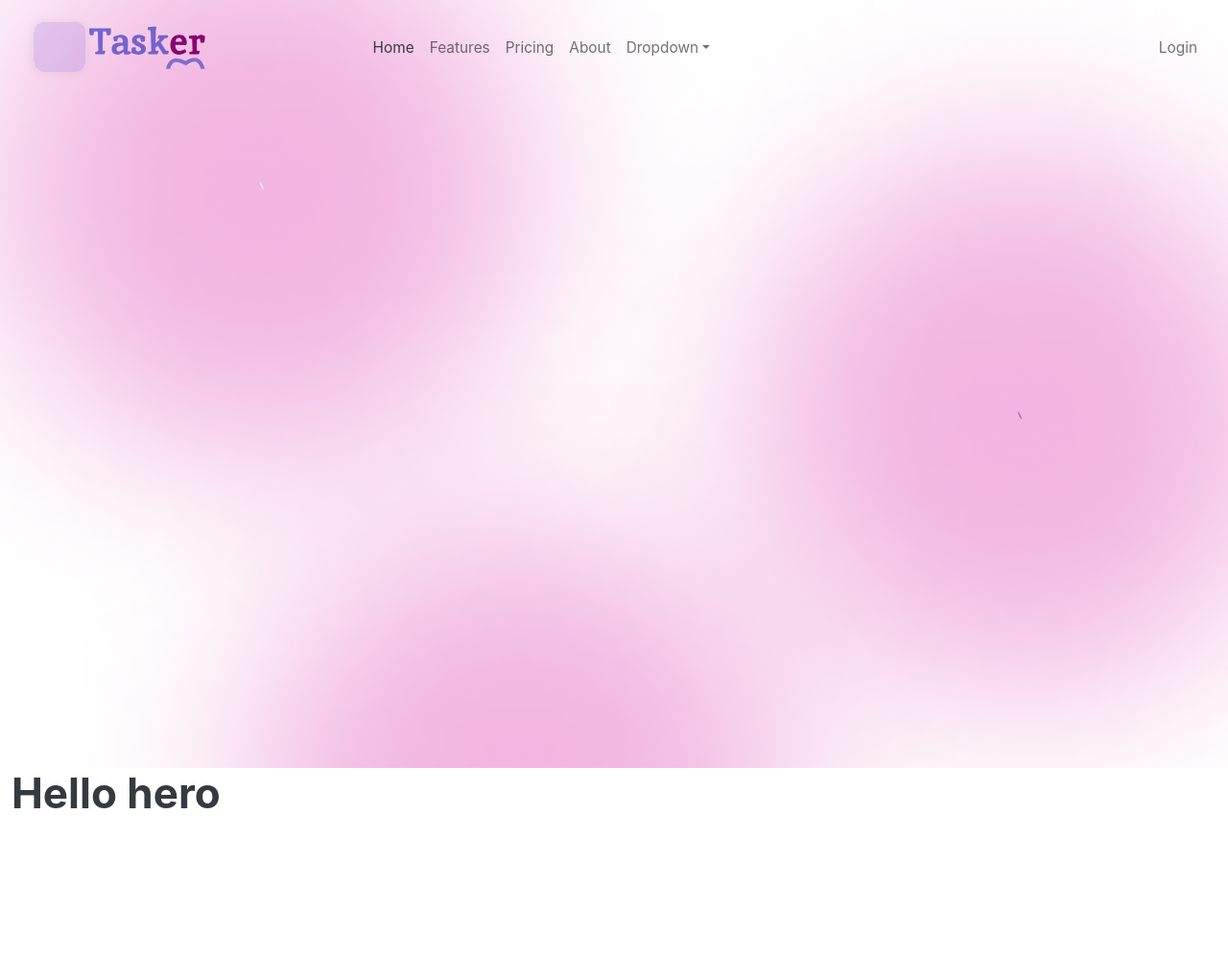
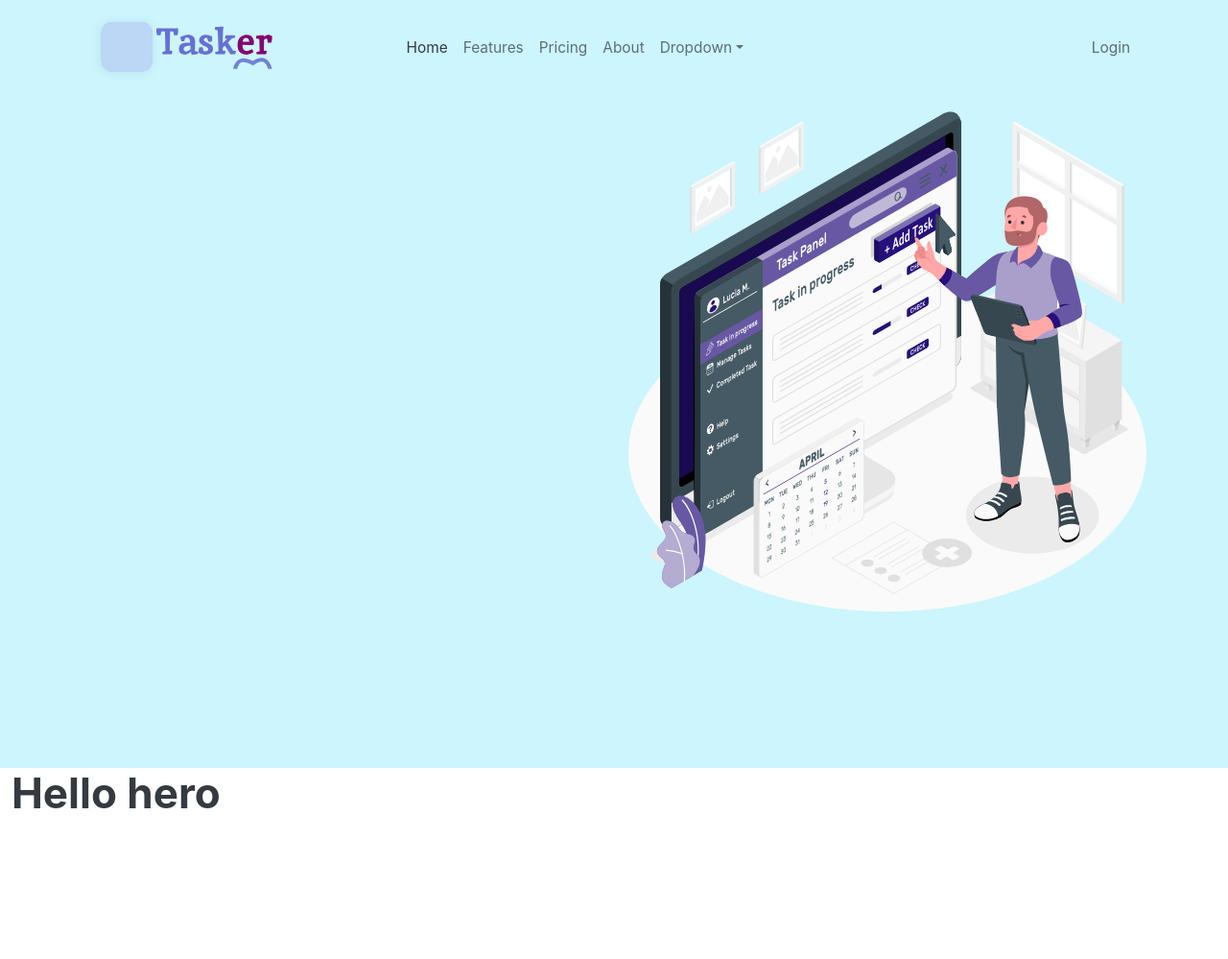
Before and after one commit to sirgama/Tasker, a Django app: page / in a window 1280 px wide. Shown: the top 999 px of the page at 96% size. Run offline with Django 4.2, Linux system fonts and the light colour scheme; some libraries are stand-ins or nearby versions.

Commit message:
add hero illustration

```diff
--- a/static/css/home.css
+++ b/static/css/home.css
@@ -6,10 +6,11 @@
 .hero{
     height: 100vh;
     width: 100%;
-    background-image: url('../assets/herro.png');
+    background-color: #b5f1fcb0;
+    /* background-image: url('../assets/herro.png');
     background-position: center;
     background-size: cover;
-    background-repeat: no-repeat;
+    background-repeat: no-repeat; */
 }
 
 .cta{
--- a/templates/core/home.html
+++ b/templates/core/home.html
@@ -5,9 +5,18 @@
 <link rel="stylesheet" href="{% static 'css/home.css' %}">
 
 <div class="container-fluid hero ">
-  {% include 'core/navbar.html' %}
+  <div class="container">
+    {% include 'core/navbar.html' %}
 
+    <div class="row">
+      <div class="col-md-6">
 
+      </div>
+      <div class="col-md-6">
+        <img src="{% static 'assets/amico.svg' %}" class="img-fluid" alt="">
+      </div>
+    </div>
+  </div>
 
 </div>
 <div class="container-fluid cta ">
```
Also changed, not shown: static/assets/add.svg (added), static/assets/amico.svg (added), static/assets/casual-life-3d-man-sitting-and-sleeping-on-laptop.png (added), static/assets/dash1.png (added), static/assets/dash1.svg (added).
